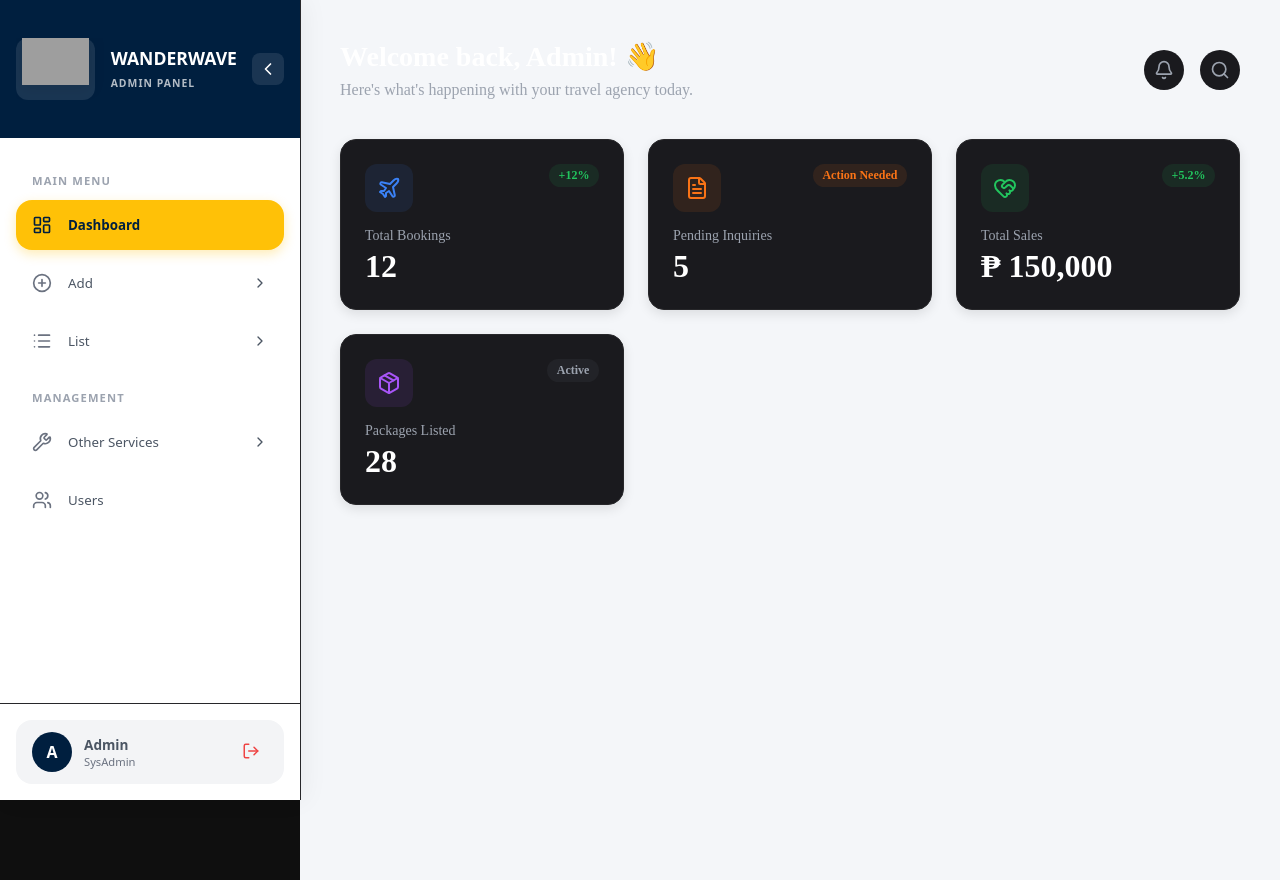
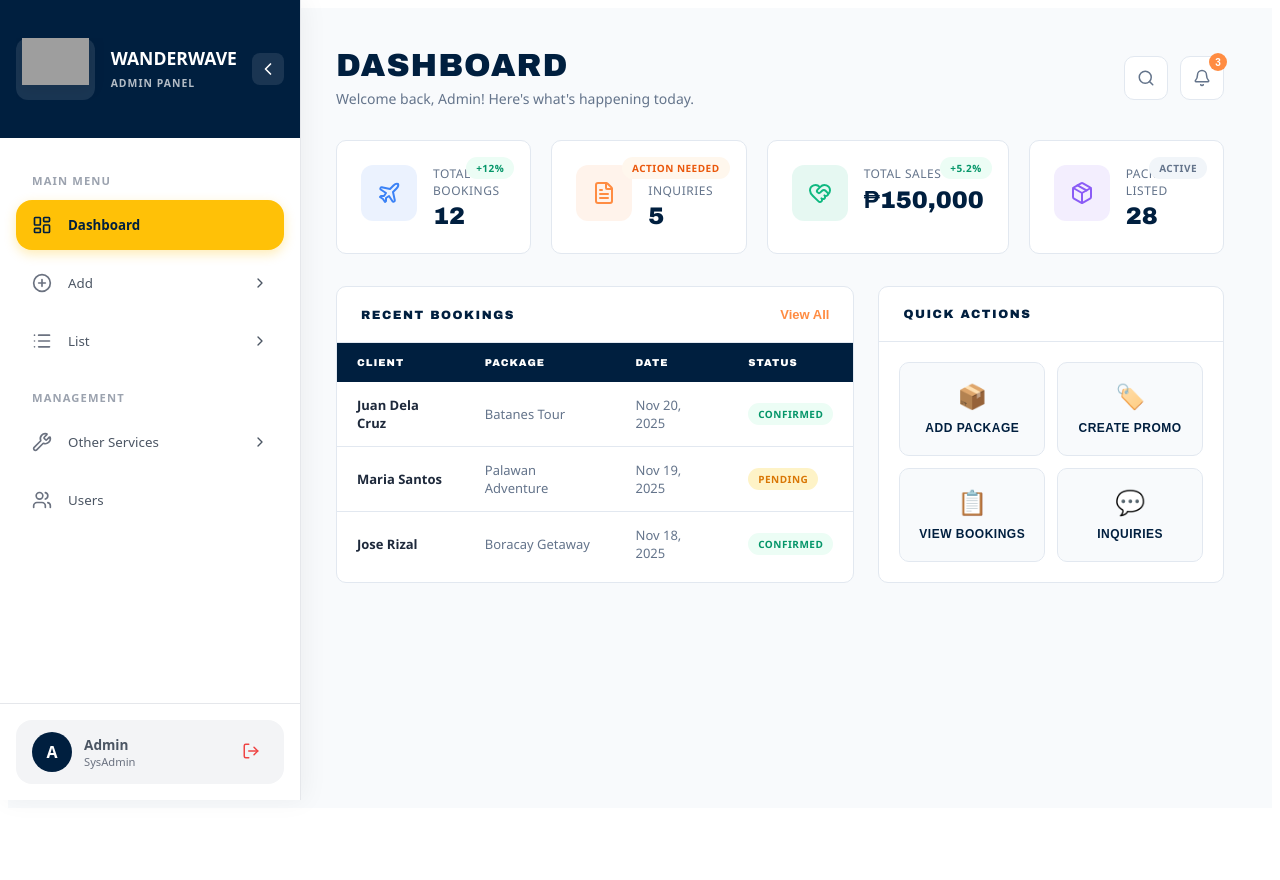
Before and after one commit to WanderWave-Travel-and-Tours/WWTT-Website, a React (Vite) app in the folder admin/: page /dashboard in a window 1280 px wide. After the commit the page ends 816 px from the top, so only its background shows below. Built offline with nearby package versions, Linux system fonts and the light colour scheme; sample sign-in values are in the browser's storage; grey boxes are pictures that could not be loaded.

Commit message:
style(ui): adding different display in admin dashboard

```diff
--- a/admin/src/components/dashboard/dashboard.css
+++ b/admin/src/components/dashboard/dashboard.css
@@ -1,174 +1,396 @@
-:root {
-  --bg-dark: #0F0F0F;
-  --bg-card: #1A1A1E;
-  --border-color: #27272a;
-  --text-primary: #ffffff;
-  --text-secondary: #9ca3af;
+/* ========================================
+   DASHBOARD PAGE STYLES
+   Scoped to .dash-main only - Sidebar SAFE
+======================================== */
 
-  --sidebar-width-full: 300px;
-  --sidebar-width-mini: 90px;
+.dash-page {
+    display: flex;
+    min-height: 100vh;
+    background: #f8fafc;
 }
 
-body {
-  background-color: var(--bg-dark);
-  margin: 0;
+/* ========== MAIN CONTENT ONLY ========== */
+.dash-main {
+    flex: 1;
+    margin-left: 280px;
+    padding: 40px 48px;
+    font-family: 'Segoe UI', Arial, sans-serif;
+    transition: margin-left 0.3s ease;
 }
 
-/* Layout Wrapper */
-.dashboard-layout {
-  display: flex;
-  min-height: 100vh;
-  width: 100%;
-  background-color: var(--bg-dark);
-  color: var(--text-primary);
+.dash-main--collapsed {
+    margin-left: 70px;
 }
 
-/* Main Content Area */
-.main-content {
-  flex: 1;
-  margin-left: var(--sidebar-width-full);
-  padding: 2.5rem;
-  overflow-y: auto;
-  transition: margin-left 0.3s cubic-bezier(0.4, 0, 0.2, 1);
+.dash-main *,
+.dash-main *::before,
+.dash-main *::after {
+    box-sizing: border-box;
+    margin: 0;
+    padding: 0;
 }
 
-.main-content.collapsed {
-  margin-left: var(--sidebar-width-mini);
+.dash-container {
+    max-width: 1200px;
+    margin: 0 auto;
 }
 
-/* Top Header */
-.top-bar {
-  display: flex;
-  justify-content: space-between;
-  align-items: center;
-  margin-bottom: 2.5rem;
+/* ========== HEADER ========== */
+.dash-header {
+    display: flex;
+    justify-content: space-between;
+    align-items: center;
+    margin-bottom: 32px;
 }
 
-.welcome-msg h2 {
-  font-size: 1.75rem;
-  font-weight: 700;
-  margin: 0 0 0.5rem 0;
-  color: white;
+.dash-title {
+    font-family: 'Arial Black', 'Helvetica Bold', Arial, sans-serif;
+    font-size: 2rem;
+    font-weight: 900;
+    color: #001F3F;
+    letter-spacing: 1px;
+    margin-bottom: 6px;
 }
 
-.welcome-msg p {
-  color: var(--text-secondary);
-  margin: 0;
+.dash-subtitle {
+    font-size: 14px;
+    color: #64748b;
 }
 
-.header-icons {
-  display: flex;
-  gap: 1rem;
+.dash-header-actions {
+    display: flex;
+    gap: 12px;
 }
 
-.icon-circle {
-  width: 40px;
-  height: 40px;
-  border-radius: 50%;
-  background-color: var(--bg-card);
-  border: 1px solid var(--border-color);
-  display: flex;
-  align-items: center;
-  justify-content: center;
-  color: var(--text-secondary);
-  cursor: pointer;
-  transition: background-color 0.2s;
-  border: none;
-  outline: none;
+.dash-icon-btn {
+    width: 44px;
+    height: 44px;
+    border-radius: 10px;
+    background: #fff;
+    border: 1px solid #e2e8f0;
+    display: flex;
+    align-items: center;
+    justify-content: center;
+    color: #64748b;
+    cursor: pointer;
+    transition: 0.15s ease;
+    position: relative;
 }
 
-.icon-circle:focus, .icon-circle:active, .icon-circle:focus-visible {
-  outline: none;
-  box-shadow: none;
+.dash-icon-btn:hover {
+    background: #001F3F;
+    color: #fff;
+    border-color: #001F3F;
 }
 
-.icon-circle:hover {
-  background-color: #252529;
-  color: white;
+.dash-notif-badge {
+    position: absolute;
+    top: -4px;
+    right: -4px;
+    width: 18px;
+    height: 18px;
+    background: #FF8C42;
+    color: #fff;
+    font-size: 10px;
+    font-weight: 700;
+    border-radius: 50%;
+    display: flex;
+    align-items: center;
+    justify-content: center;
 }
 
-/* Stats Grid */
-.stats-grid {
-  display: grid;
-  grid-template-columns: repeat(auto-fit, minmax(240px, 1fr));
-  gap: 1.5rem;
+/* ========== STATS CARDS ========== */
+.dash-stats {
+    display: grid;
+    grid-template-columns: repeat(4, 1fr);
+    gap: 20px;
+    margin-bottom: 32px;
 }
 
-.stat-card {
-  background-color: var(--bg-card);
-  padding: 1.5rem;
-  border-radius: 1rem;
-  border: 1px solid var(--border-color);
-  box-shadow: 0 4px 12px rgba(0, 0, 0, 0.1);
-  transition: transform 0.3s, box-shadow 0.3s;
+.dash-stat {
+    background: #fff;
+    border: 1px solid #e2e8f0;
+    border-radius: 10px;
+    padding: 24px;
+    display: flex;
+    align-items: flex-start;
+    gap: 16px;
+    transition: 0.2s ease;
+    position: relative;
 }
 
-.stat-card:hover {
-  transform: translateY(-4px);
-  box-shadow: 0 12px 20px rgba(0,0,0,0.2);
+.dash-stat:hover {
+    box-shadow: 0 8px 24px rgba(0, 31, 63, 0.1);
 }
 
-.stat-header {
-  display: flex;
-  justify-content: space-between;
-  align-items: flex-start;
-  margin-bottom: 1rem;
+.dash-stat-icon {
+    width: 56px;
+    height: 56px;
+    border-radius: 12px;
+    display: flex;
+    align-items: center;
+    justify-content: center;
+    flex-shrink: 0;
 }
 
-.stat-icon-wrapper {
-  padding: 0.75rem;
-  border-radius: 0.75rem;
-  display: flex;
-  align-items: center;
-  justify-content: center;
-  transition: background-color 0.2s;
+.dash-stat-icon--blue {
+    background: rgba(59, 130, 246, 0.1);
+    color: #3b82f6;
 }
 
-/* Icon Colors */
-.stat-card:hover .stat-icon-wrapper.blue { background-color: #3b82f6; color: white; }
-.stat-icon-wrapper.blue { background-color: rgba(59, 130, 246, 0.1); color: #3b82f6; }
-
-.stat-card:hover .stat-icon-wrapper.orange { background-color: #f97316; color: white; }
-.stat-icon-wrapper.orange { background-color: rgba(249, 115, 22, 0.1); color: #f97316; }
-
-.stat-card:hover .stat-icon-wrapper.green { background-color: #22c55e; color: white; }
-.stat-icon-wrapper.green { background-color: rgba(34, 197, 94, 0.1); color: #22c55e; }
-
-.stat-card:hover .stat-icon-wrapper.purple { background-color: #a855f7; color: white; }
-.stat-icon-wrapper.purple { background-color: rgba(168, 85, 247, 0.1); color: #a855f7; }
-
-/* Percent Badges */
-.percent-badge {
-  font-size: 0.75rem;
-  font-weight: 700;
-  padding: 0.25rem 0.6rem;
-  border-radius: 999px;
+.dash-stat-icon--orange {
+    background: rgba(255, 140, 66, 0.1);
+    color: #FF8C42;
 }
 
-.percent-badge.green { background-color: rgba(34, 197, 94, 0.1); color: #22c55e; }
-.percent-badge.orange { background-color: rgba(249, 115, 22, 0.1); color: #f97316; }
-.percent-badge.gray { background-color: rgba(107, 114, 128, 0.1); color: #9ca3af; }
-
-.stat-title {
-  font-size: 0.875rem;
-  font-weight: 500;
-  color: var(--text-secondary);
-  margin: 0 0 0.25rem 0;
+.dash-stat-icon--green {
+    background: rgba(16, 185, 129, 0.1);
+    color: #10b981;
 }
 
-.stat-value {
-  font-size: 2rem;
-  font-weight: 700;
-  color: white;
-  margin: 0;
+.dash-stat-icon--purple {
+    background: rgba(139, 92, 246, 0.1);
+    color: #8b5cf6;
 }
 
-/* Animation */
-.fade-in {
-  animation: fadeIn 0.5s ease-out;
+.dash-stat-content {
+    display: flex;
+    flex-direction: column;
+    gap: 4px;
 }
 
-@keyframes fadeIn {
-  from { opacity: 0; transform: translateY(10px); }
-  to { opacity: 1; transform: translateY(0); }
+.dash-stat-label {
+    font-size: 12px;
+    color: #64748b;
+    text-transform: uppercase;
+    letter-spacing: 0.5px;
 }
+
+.dash-stat-value {
+    font-family: 'Arial Black', 'Helvetica Bold', Arial, sans-serif;
+    font-size: 1.5rem;
+    font-weight: 900;
+    color: #001F3F;
+}
+
+.dash-stat-badge {
+    position: absolute;
+    top: 16px;
+    right: 16px;
+    padding: 4px 10px;
+    border-radius: 20px;
+    font-size: 10px;
+    font-weight: 700;
+    text-transform: uppercase;
+    letter-spacing: 0.5px;
+}
+
+.dash-stat-badge--green {
+    background: #ecfdf5;
+    color: #059669;
+}
+
+.dash-stat-badge--orange {
+    background: #fff7ed;
+    color: #ea580c;
+}
+
+.dash-stat-badge--gray {
+    background: #f1f5f9;
+    color: #64748b;
+}
+
+/* ========== GRID LAYOUT ========== */
+.dash-grid {
+    display: grid;
+    grid-template-columns: 1.5fr 1fr;
+    gap: 24px;
+}
+
+/* ========== SECTIONS ========== */
+.dash-section {
+    background: #fff;
+    border: 1px solid #e2e8f0;
+    border-radius: 10px;
+    overflow: hidden;
+}
+
+.dash-section-header {
+    display: flex;
+    justify-content: space-between;
+    align-items: center;
+    padding: 20px 24px;
+    border-bottom: 1px solid #e2e8f0;
+}
+
+.dash-section-title {
+    font-family: 'Arial Black', 'Helvetica Bold', Arial, sans-serif;
+    font-size: 12px;
+    font-weight: 900;
+    color: #001F3F;
+    letter-spacing: 1.5px;
+}
+
+.dash-link-btn {
+    background: none;
+    border: none;
+    color: #FF8C42;
+    font-size: 13px;
+    font-weight: 600;
+    cursor: pointer;
+    transition: 0.15s ease;
+}
+
+.dash-link-btn:hover {
+    color: #e57a35;
+}
+
+/* ========== TABLE ========== */
+.dash-table-wrapper {
+    overflow-x: auto;
+}
+
+.dash-table {
+    width: 100%;
+    border-collapse: collapse;
+}
+
+.dash-table th {
+    padding: 14px 20px;
+    background: #001F3F;
+    font-family: 'Arial Black', 'Helvetica Bold', Arial, sans-serif;
+    font-size: 10px;
+    font-weight: 900;
+    color: #fff;
+    text-align: left;
+    letter-spacing: 1px;
+}
+
+.dash-table td {
+    padding: 14px 20px;
+    font-size: 13px;
+    color: #64748b;
+    border-bottom: 1px solid #e2e8f0;
+}
+
+.dash-table tbody tr:last-child td {
+    border-bottom: none;
+}
+
+.dash-table tbody tr:hover {
+    background: #f8fafc;
+}
+
+.dash-client {
+    font-weight: 700;
+    color: #1e293b;
+}
+
+.dash-status {
+    display: inline-block;
+    padding: 4px 10px;
+    border-radius: 20px;
+    font-size: 10px;
+    font-weight: 700;
+    text-transform: uppercase;
+    letter-spacing: 0.5px;
+}
+
+.dash-status--completed {
+    background: #ecfdf5;
+    color: #059669;
+}
+
+.dash-status--pending {
+    background: #fef3c7;
+    color: #d97706;
+}
+
+/* ========== QUICK ACTIONS ========== */
+.dash-quick-actions {
+    display: grid;
+    grid-template-columns: repeat(2, 1fr);
+    gap: 12px;
+    padding: 20px;
+}
+
+.dash-action-card {
+    display: flex;
+    flex-direction: column;
+    align-items: center;
+    gap: 10px;
+    padding: 20px 16px;
+    background: #f8fafc;
+    border: 1px solid #e2e8f0;
+    border-radius: 10px;
+    cursor: pointer;
+    transition: 0.15s ease;
+}
+
+.dash-action-card:hover {
+    background: #001F3F;
+    border-color: #001F3F;
+}
+
+.dash-action-card:hover .dash-action-text {
+    color: #fff;
+}
+
+.dash-action-icon {
+    font-size: 24px;
+}
+
+.dash-action-text {
+    font-size: 12px;
+    font-weight: 700;
+    color: #001F3F;
+    text-transform: uppercase;
+    letter-spacing: 0.5px;
+    transition: 0.15s ease;
+}
+
+/* ========== RESPONSIVE ========== */
+@media (max-width: 1024px) {
+    .dash-header {
+        flex-direction: column;
+        align-items: flex-start;
+        gap: 20px;
+    }
+
+    .dash-stats {
+        grid-template-columns: repeat(2, 1fr);
+    }
+
+    .dash-grid {
+        grid-template-columns: 1fr;
+    }
+}
+
+@media (max-width: 900px) {
+    .dash-main {
+        margin-left: 70px;
+        padding: 24px;
+    }
+
+    .dash-main--collapsed {
+        margin-left: 70px;
+    }
+}
+
+@media (max-width: 640px) {
+    .dash-main {
+        padding: 16px;
+    }
+
+    .dash-title {
+        font-size: 1.5rem;
+    }
+
+    .dash-stats {
+        grid-template-columns: 1fr;
+    }
+
+    .dash-quick-actions {
+        grid-template-columns: 1fr;
+    }
+}
--- a/admin/src/components/dashboard/dashboard.jsx
+++ b/admin/src/components/dashboard/dashboard.jsx
@@ -2,7 +2,7 @@ import React, { useEffect, useState } from 'react';
 import { useNavigate } from 'react-router-dom';
 import { Bell, Search, Plane, FileText, HeartHandshake, Package } from 'lucide-react';
 import Sidebar from '../sidebar/sidebar';
-import './dashboard.css';
+import './Dashboard.css';
 
 const Dashboard = () => {
     const navigate = useNavigate();
@@ -20,70 +20,140 @@ const Dashboard = () => {
     };
 
     return (
-    <div className="dashboard-layout">
+        <div className="dash-page">
             <Sidebar
                 isCollapsed={isSidebarCollapsed}
                 toggleSidebar={toggleSidebar}
             />
 
-      <main className={`main-content fade-in ${isSidebarCollapsed ? 'collapsed' : ''}`}>
-        <header className="top-bar">
-          <div className="welcome-msg">
-            <h2>Welcome back, Admin! 👋</h2>
-            <p>Here's what's happening with your travel agency today.</p>
+            <main className={`dash-main ${isSidebarCollapsed ? 'dash-main--collapsed' : ''}`}>
+                <div className="dash-container">
+                    <header className="dash-header">
+                        <div className="dash-header-left">
+                            <h1 className="dash-title">DASHBOARD</h1>
+                            <p className="dash-subtitle">Welcome back, Admin! Here's what's happening today.</p>
                         </div>
-          <div className="header-icons">
-             <button className="icon-circle"><Bell size={20} /></button>
-             <button className="icon-circle"><Search size={20} /></button>
+                        <div className="dash-header-actions">
+                            <button className="dash-icon-btn">
+                                <Search size={18} />
+                            </button>
+                            <button className="dash-icon-btn dash-icon-btn--notif">
+                                <Bell size={18} />
+                                <span className="dash-notif-badge">3</span>
+                            </button>
                         </div>
                     </header>
 
-        <div className="stats-grid">
-
-          <div className="stat-card">
-            <div className="stat-header">
-              <div className="stat-icon-wrapper blue">
+                    <div className="dash-stats">
+                        <div className="dash-stat">
+                            <div className="dash-stat-icon dash-stat-icon--blue">
                                 <Plane size={24} />
                             </div>
-              <span className="percent-badge green">+12%</span>
+                            <div className="dash-stat-content">
+                                <span className="dash-stat-label">Total Bookings</span>
+                                <strong className="dash-stat-value">12</strong>
                             </div>
-            <p className="stat-title">Total Bookings</p>
-            <h3 className="stat-value">12</h3>
+                            <span className="dash-stat-badge dash-stat-badge--green">+12%</span>
                         </div>
 
-          <div className="stat-card">
-            <div className="stat-header">
-              <div className="stat-icon-wrapper orange">
+                        <div className="dash-stat">
+                            <div className="dash-stat-icon dash-stat-icon--orange">
                                 <FileText size={24} />
                             </div>
-              <span className="percent-badge orange">Action Needed</span>
+                            <div className="dash-stat-content">
+                                <span className="dash-stat-label">Pending Inquiries</span>
+                                <strong className="dash-stat-value">5</strong>
                             </div>
-            <p className="stat-title">Pending Inquiries</p>
-            <h3 className="stat-value">5</h3>
+                            <span className="dash-stat-badge dash-stat-badge--orange">Action Needed</span>
                         </div>
 
-          <div className="stat-card">
-            <div className="stat-header">
-              <div className="stat-icon-wrapper green">
+                        <div className="dash-stat">
+                            <div className="dash-stat-icon dash-stat-icon--green">
                                 <HeartHandshake size={24} />
                             </div>
-              <span className="percent-badge green">+5.2%</span>
+                            <div className="dash-stat-content">
+                                <span className="dash-stat-label">Total Sales</span>
+                                <strong className="dash-stat-value">₱150,000</strong>
                             </div>
-            <p className="stat-title">Total Sales</p>
-            <h3 className="stat-value">₱ 150,000</h3>
+                            <span className="dash-stat-badge dash-stat-badge--green">+5.2%</span>
                         </div>
 
-          <div className="stat-card">
-            <div className="stat-header">
-              <div className="stat-icon-wrapper purple">
+                        <div className="dash-stat">
+                            <div className="dash-stat-icon dash-stat-icon--purple">
                                 <Package size={24} />
                             </div>
-               <span className="percent-badge gray">Active</span>
+                            <div className="dash-stat-content">
+                                <span className="dash-stat-label">Packages Listed</span>
+                                <strong className="dash-stat-value">28</strong>
                             </div>
-            <p className="stat-title">Packages Listed</p>
-            <h3 className="stat-value">28</h3>
+                            <span className="dash-stat-badge dash-stat-badge--gray">Active</span>
+                        </div>
                     </div>
 
+                    <div className="dash-grid">
+                        <section className="dash-section">
+                            <div className="dash-section-header">
+                                <h2 className="dash-section-title">RECENT BOOKINGS</h2>
+                                <button className="dash-link-btn">View All</button>
+                            </div>
+                            <div className="dash-table-wrapper">
+                                <table className="dash-table">
+                                    <thead>
+                                        <tr>
+                                            <th>CLIENT</th>
+                                            <th>PACKAGE</th>
+                                            <th>DATE</th>
+                                            <th>STATUS</th>
+                                        </tr>
+                                    </thead>
+                                    <tbody>
+                                        <tr>
+                                            <td><span className="dash-client">Juan Dela Cruz</span></td>
+                                            <td>Batanes Tour</td>
+                                            <td>Nov 20, 2025</td>
+                                            <td><span className="dash-status dash-status--completed">Confirmed</span></td>
+                                        </tr>
+                                        <tr>
+                                            <td><span className="dash-client">Maria Santos</span></td>
+                                            <td>Palawan Adventure</td>
+                                            <td>Nov 19, 2025</td>
+                                            <td><span className="dash-status dash-status--pending">Pending</span></td>
+                                        </tr>
+                                        <tr>
+                                            <td><span className="dash-client">Jose Rizal</span></td>
+                                            <td>Boracay Getaway</td>
+                                            <td>Nov 18, 2025</td>
+                                            <td><span className="dash-status dash-status--completed">Confirmed</span></td>
+                                        </tr>
+                                    </tbody>
+                                </table>
+                            </div>
+                        </section>
+
+                        <section className="dash-section">
+                            <div className="dash-section-header">
+                                <h2 className="dash-section-title">QUICK ACTIONS</h2>
+                            </div>
+                            <div className="dash-quick-actions">
+                                <button className="dash-action-card" onClick={() => navigate('/add-package')}>
+                                    <span className="dash-action-icon">📦</span>
+                                    <span className="dash-action-text">Add Package</span>
+                                </button>
+                                <button className="dash-action-card" onClick={() => navigate('/add-promo')}>
+                                    <span className="dash-action-icon">🏷️</span>
+                                    <span className="dash-action-text">Create Promo</span>
+                                </button>
+                                <button className="dash-action-card" onClick={() => navigate('/view-bookings')}>
+                                    <span className="dash-action-icon">📋</span>
+                                    <span className="dash-action-text">View Bookings</span>
+                                </button>
+                                <button className="dash-action-card" onClick={() => navigate('/view-inquiries')}>
+                                    <span className="dash-action-icon">💬</span>
+                                    <span className="dash-action-text">Inquiries</span>
+                                </button>
+                            </div>
+                        </section>
+                    </div>
                 </div>
             </main>
         </div>
```
Lines whose indentation alone changed are shown as unchanged.
